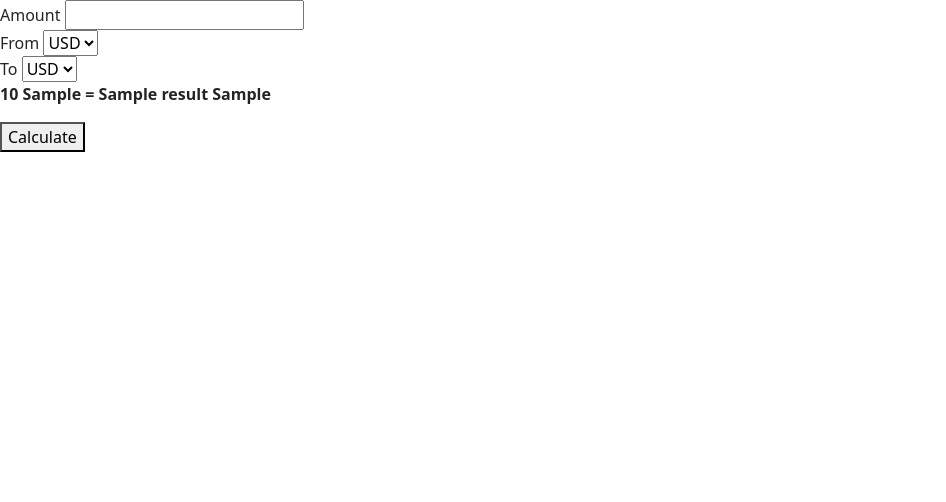
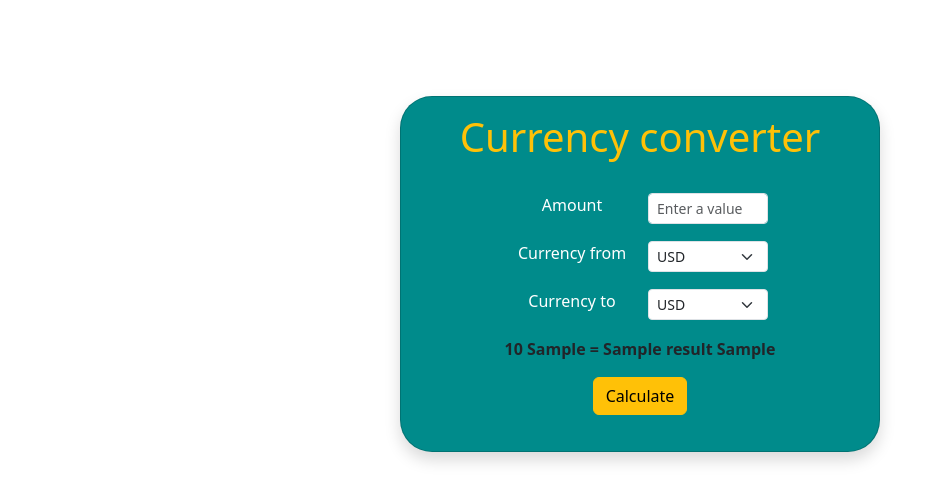
Before and after one commit to AlexMiller93/curr_converter, a Django app: template templates/api/home.html in a window 1280 px wide. Shown: the top 502 px of the page, without its empty margins (0-946 px from the left). Run offline with Django 4.2, Linux system fonts and the light colour scheme; the template is opened without the code that fills it: most values are stand-ins (such as "Sample title", 1, 10 or a date in 2020); some libraries are stand-ins or nearby versions.

Commit message:
add html and css style

```diff
--- /dev/null
+++ b/static/css/style.css
@@ -0,0 +1,17 @@
+body {
+/*    background-image: url("/static/img/pic.jpg");*/
+	background-position: center;
+	background-repeat:no-repeat;
+	background-size:100%;
+	height: 20rem;
+	width: 100%;
+}
+.card {
+	border-radius: 3rem;
+}
+.card-body {
+  	margin: 0 auto; /* Added */
+	float: none; /* Added */
+	margin-bottom: 1rem; /* Added */
+
+}
--- a/templates/api/home.html
+++ b/templates/api/home.html
@@ -1,45 +1,85 @@
 {% extends 'base.html' %}
 
 {% block content %}
-<div>
-    <div>
-        <form action="" method="post">{% csrf_token %}
-            <div>
-                <label for="amount">Amount</label>
-                <input type="number" name="amount" id="amount">
+<div class="container mt-5">
+    <div class="row justify-content-center text-center">
+        <div class="card mt-5 rounded-5 shadow" style="width: 30rem; background-color: darkcyan;">
+
+            <div class="card-title mt-3">
+                <h1 class="text-center text-warning">Currency converter</h1>
             </div>
-            <div>
-                <label for="from-curr">From</label>
-                <select name="from-curr" id="from-curr" class="">
+
+            <div class="card-body" style="width: 20rem;">
+                <form action="" method="post">
+                    {% csrf_token %}
+                    <div class="d-flex flex-row justify-content-evenly mb-3">
+                        <div class="col-5">
+                            <label for="amount" class="form-label text-white">Amount</label>
+
+                        </div>
+                        <div class="col-5">
+                            <input type="number" name="amount" id="amount"
+                                   class="form-control form-control-sm"
+                                   placeholder="Enter a value">
+                        </div>
+                    </div>
+
+                    <div class="d-flex flex-row justify-content-evenly mb-3">
+                        <div class="col-5">
+                            <label for="from-curr" class="form-label text-white">Currency from</label>
+
+                        </div>
+                        <div class="col-5">
+                            <select name="from-curr" id="from-curr"
+                                    class="form-select form-select-sm">
                                 {% for currency in currencies %}
                                     <option value="{{currency}}">{{currency}}</option>
 
                                 {% endfor %}
                             </select>
                         </div>
-            <div>
-                <label for="to-curr">To</label>
-                <select name="to-curr" id="to-curr" class="">
+                    </div>
+
+                    <div class="d-flex flex-row justify-content-evenly mb-3">
+                        <div class="col-5">
+                           <label for="to-curr" class="form-label text-white">Currency to</label>
+
+                        </div>
+                        <div class="col-5">
+                            <select name="to-curr" id="to-curr"
+                                    class="form-select form-select-sm">
                                 {% for currency in currencies %}
                                     <option value="{{currency}}">{{currency}}</option>
 
                                 {% endfor %}
                             </select>
+
+                        </div>
                     </div>
 
+
                     {% if result %}
-                <div>
-                    <strong>{{ from_amount}} {{from_curr}} = {{result}} {{to_curr}}</strong>
-                    <p></p>
+                        <div class="mb-3">
+                            <strong>{{from_amount}} {{from_curr}} = {{result}} {{to_curr}}</strong>
 
                         </div>
                     {% endif %}
-            <div>
-                <button type="submit">Calculate</button>
+                    <div class="mb-1">
+                        <button type="submit" class="btn btn-warning">Calculate</button>
                     </div>
 
                 </form>
+<!--                </div>-->
+
+            </div>
+
+
+
+
         </div>
     </div>
 
+
+</div>
+
 {% endblock content%}
--- a/templates/base.html
+++ b/templates/base.html
@@ -5,12 +5,12 @@
     <meta charset="UTF-8">
     <title>Currency converter API</title>
     <link rel="stylesheet" href="https://cdnjs.cloudflare.com/ajax/libs/font-awesome/6.4.2/css/all.min.css">
-    <link rel="stylesheet" href="{% static 'bootstrap.min.css' %}">
-<!--    <link rel="stylesheet" href="{% static 'style.css' %}">-->
-    <script src="https://cdn.jsdelivr.net/npm/bootstrap@5.1.3/dist/js/bootstrap.bundle.min.js"></script>
+    <link rel="stylesheet" href="{% static 'css/style.css' %}">
+    <link href="https://cdn.jsdelivr.net/npm/bootstrap@5.3.2/dist/css/bootstrap.min.css" rel="stylesheet" integrity="sha384-T3c6CoIi6uLrA9TneNEoa7RxnatzjcDSCmG1MXxSR1GAsXEV/Dwwykc2MPK8M2HN" crossorigin="anonymous">
 </head>
 <body>
     {% block content %}
     {% endblock content %}
+    <script src="https://cdn.jsdelivr.net/npm/bootstrap@5.3.2/dist/js/bootstrap.bundle.min.js" integrity="sha384-C6RzsynM9kWDrMNeT87bh95OGNyZPhcTNXj1NW7RuBCsyN/o0jlpcV8Qyq46cDfL" crossorigin="anonymous"></script>
 </body>
 </html>
```
Also changed, not shown: api/views.py (+8 -11 lines), 1 other file. Lines whose indentation alone changed are shown as unchanged.
